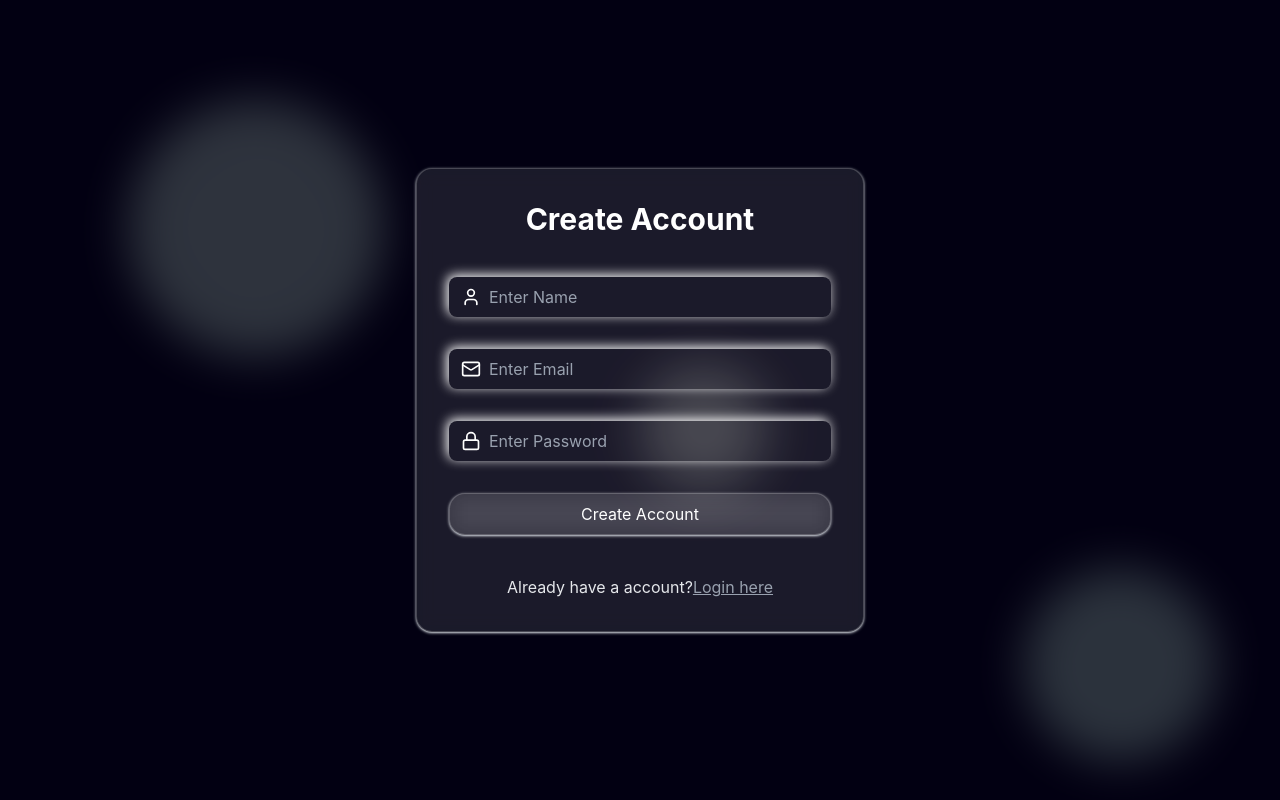
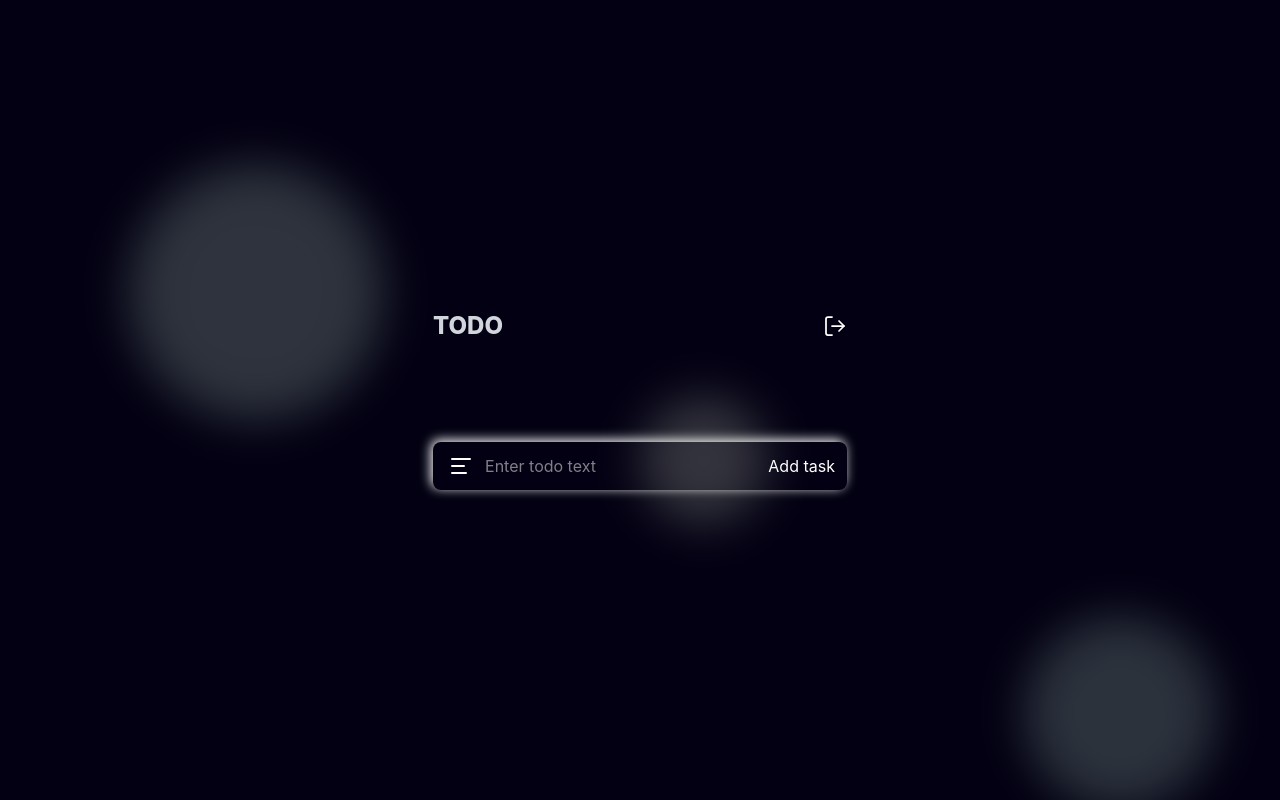
Before and after one commit to tanjila-i/todo-MERN-project, a React (Vite) app in the folder frontend/: page /home in a window 1280 px wide. Before the commit this address led to /. Built offline with nearby package versions, Linux system fonts and the light colour scheme; no server answers.

Commit message:
Home page design

```diff
--- a/frontend/src/App.jsx
+++ b/frontend/src/App.jsx
@@ -1,4 +1,5 @@
 import React from "react";
+import { Toaster } from "react-hot-toast";
 import { BrowserRouter, Navigate, Route, Routes } from "react-router-dom";
 import SignUpIn from "./pages/SignUpIn";
 import Home from "./pages/Home";
@@ -7,17 +8,18 @@ import FloatingShap from "./components/FloatingShap";
 
 const App = () => {
   // Protect route
-  const ProtectedRoute = ({ children }) => {
-    const { isSigUp } = userAuthStore();
+  // const ProtectedRoute = ({ children }) => {
+  //   const { isSigUp } = userAuthStore();
 
-    if (!isSigUp) {
-      return <Navigate to="/" replace />;
-    }
+  //   if (!isSigUp) {
+  //     return <Navigate to="/" replace />;
+  //   }
 
-    return children;
-  };
+  //   return children;
+  // };
   return (
     <div className="min-h-screen bg-[#020012] flex items-center justify-center relative overflow-hidden">
+      <Toaster position="top-center" />
       <FloatingShap
         color="bg-green-100"
         size="w-64 h-64"
@@ -39,17 +41,11 @@ const App = () => {
         left="50%"
         delay={2}
       />
+
       <BrowserRouter>
         <Routes>
           <Route path="/" element={<SignUpIn />} />
-          <Route
-            path="/home"
-            element={
-              <ProtectedRoute>
-                <Home />
-              </ProtectedRoute>
-            }
-          />
+          <Route path="/home" element={<Home />} />
         </Routes>
       </BrowserRouter>
     </div>
--- a/frontend/src/pages/Home.jsx
+++ b/frontend/src/pages/Home.jsx
@@ -1,7 +1,59 @@
+import { useState } from "react";
+
+import { LogOut, Mail, Text } from "lucide-react";
 import React from "react";
+import Input from "../components/Input";
 
 const Home = () => {
-  return <div>Home</div>;
+  const [addTask, setAddTask] = useState("");
+
+  const handelForm = async (e) => {
+    e.preventDefault();
+  };
+  return (
+    <div className="text-white">
+      <div className="flex justify-between gap-80">
+        <h1 className="text-2xl font-extrabold text-gray-300">TODO</h1>
+        <div className="flex items-center justify-center gap-2 cursor-pointer group relative">
+          <LogOut strokeWidth={1.75} />
+          <div className="absolute top-0 left-0 pt-5 text-center text-base  font-medium text-gray-100 z-10 hidden group-hover:block">
+            <div className="min-w-48 flex flex-col gap-4 p-4 ">
+              {" "}
+              <p className="px-1 py-0.5 bg-[rgba(255,255,255,0.1)] text-sm bg-opacity-50 backdrop-blur-[10px] shadow-gray-300 shadow border border-white/20 rounded-xl">
+                LogOut
+              </p>
+              <p className="px-1 py-0.5 bg-[rgba(255,255,255,0.1)] text-sm bg-opacity-50 backdrop-blur-[10px] shadow-gray-300 shadow border border-white/20 rounded-xl">
+                Delete
+              </p>
+            </div>
+          </div>
+        </div>
+      </div>
+      <div className="mt-25">
+        <form
+          onSubmit={handelForm}
+          className="w-full pl-4 py-2  bg-opacity-50 rounded-lg transition-all duration-200 shadow-[-2px_-2px_12px] text-white placeholder-gray-400 "
+        >
+          <div className="flex gap-3 justify-start">
+            {" "}
+            <Text className="mt-1" />
+            <input
+              className="flex-1 outline-none"
+              type="text"
+              placeholder="Enter todo text"
+              value={addTask}
+              onChange={(e) => setAddTask(e.target.value)}
+            />
+            <button type="submit" className="px-3 cursor-pointer py-1">
+              Add task
+            </button>
+          </div>
+        </form>
+      </div>
+
+      <div className=""></div>
+    </div>
+  );
 };
 
 export default Home;
--- a/frontend/src/pages/SignUpIn.jsx
+++ b/frontend/src/pages/SignUpIn.jsx
@@ -4,6 +4,7 @@ import Input from "../components/Input";
 import { Loader, Lock, Mail, User } from "lucide-react";
 import { useNavigate } from "react-router-dom";
 import { userAuthStore } from "../store/authStore";
+import toast from "react-hot-toast";
 
 const SignUpIn = () => {
   const { isLoading, error, signUp, login } = userAuthStore();
@@ -22,14 +23,15 @@ const SignUpIn = () => {
     try {
       if (state === "Sign Up") {
         await signUp(name, email, password);
-
+        toast.success("Sign Up Successfully!");
         navigate("/home");
       } else {
         await login(email, password);
-
+        toast.success("login Successfully!");
         navigate("/home");
       }
     } catch (error) {
+      toast.error(error.message);
       console.log(error);
     }
   };
```
